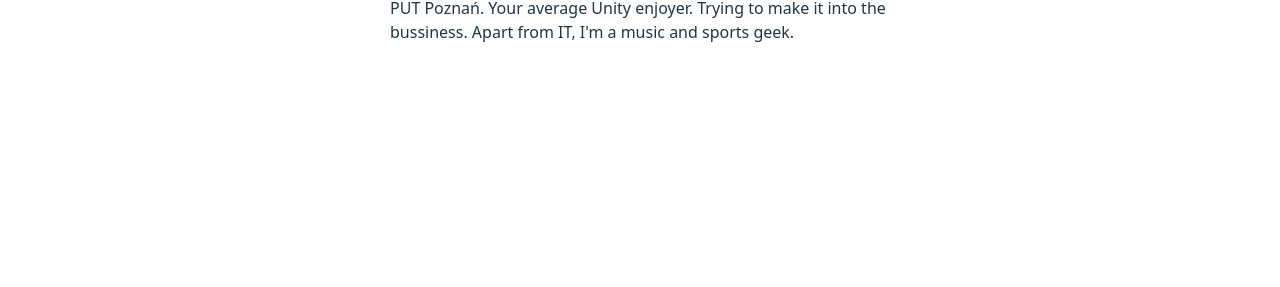
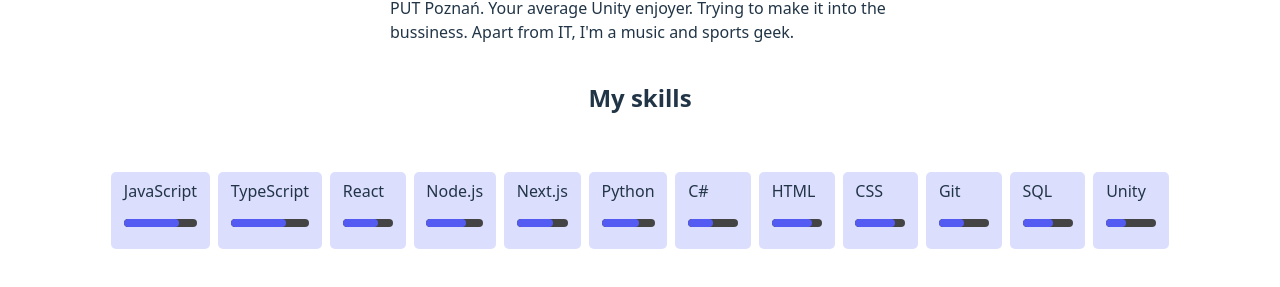
Before and after one commit to Witkovskyy/witkowski, a React (Vite) app: page /about in a window 1280 px wide. Shown: the part 213-500 px from the top of the page. Built offline with nearby package versions, Linux system fonts and the light colour scheme.

Commit message:
Added skills section
Added skill section with new design and skillbars

Changed design of most of clickable stuff like portfolio projects and social links

```diff
--- a/src/index.css
+++ b/src/index.css
@@ -5,7 +5,7 @@
 
   color-scheme: light dark;
   color: rgba(255, 255, 255, 0.87);
-  background-color: rgb(32, 31, 31);
+  background-color: #0D1117;
 
 
   font-synthesis: none;
--- a/src/styles/About.module.css
+++ b/src/styles/About.module.css
@@ -1,14 +1,40 @@
-.paragraph{
+.paragraph {
     max-width: 500px;
 }
-.contentContainer{
+
+.contentContainer {
     display: flex;
     flex-direction: column;
     justify-content: center;
     align-items: center;
 }
+
+.subheading {
+    margin-top: 2rem;
+    font-size: 1.5rem;
+}
+
+.skillsList {
+    list-style: none;
+    display: flex;
+    justify-content: center;
+    flex-wrap: wrap;
+    gap: 0.5rem;
+    padding: 20px;
+}
+
+.skillItem {
+    background: rgba(83, 91, 242, 0.2);
+    padding: 0.4rem 0.8rem;
+    border-radius: 5px;
+    font-weight: 500;
+    min-width: 50px;
+}
+
 @media (max-width: 600px) {
-    p, h1 {
+
+    p,
+    h1 {
         margin: 30px;
         margin-bottom: 0;
     }
--- a/src/styles/Contact.module.css
+++ b/src/styles/Contact.module.css
@@ -10,14 +10,21 @@
     flex-direction: row;
 }
 .socialLinks{
-    display: block;
+    display: flex;
+    align-items: center;
+    justify-content: center;
     padding: 16px;
-    border: 1px solid #ddd;
+    min-height: 40px;
+    /* border: 1px solid #ddd; */
     border-radius: 10px;
-    background-color: #515151;
+    /* background-color: #515151; */
     text-decoration: none;
     color: #222;
     transition: box-shadow 0.3s ease;
+    background: rgba(83, 91, 242, 0.2);
+    padding: 0.2rem 0.4rem;
+    border-radius: 10px;
+    font-weight: 500;
 }
 .socialLinks:hover{
     box-shadow: 0 6px 12px rgba(204, 203, 203, 0.1);
--- a/src/styles/Portfolio.module.css
+++ b/src/styles/Portfolio.module.css
@@ -1,15 +1,27 @@
-.contentContainer{
+.contentContainer {
     display: flex;
     flex-direction: column;
     justify-content: center;
     align-items: center;
 }
+
 .portfolioHeader {
     font-size: 2rem;
 }
-.cv_container{
+
+.cv_container {
     display: flex;
     flex-direction: column;
     justify-content: center;
     align-items: center;
 }
+
+.cvlink {
+    background: rgba(83, 91, 242, 0.2);
+    padding: 0.4rem 0.8rem;
+    border-radius: 5px;
+    font-weight: 500;
+    min-width: 50px;
+    display: flex;
+    justify-content: center;
+}
--- a/src/styles/Repos.module.css
+++ b/src/styles/Repos.module.css
@@ -13,35 +13,41 @@
   flex-direction: column;
   flex: 0 0 250px;
   list-style: none;
-  border: 6px solid rgb(51, 53, 65);
-  border-radius: 10px;
   min-height: 40px;
   justify-content: center;
-  padding: 0.5px;
+  background: rgba(83, 91, 242, 0.2);
+  padding: 0.2rem 0.4rem;
+  border-radius: 10px;
+  font-weight: 500;
 }
-.listItem{
+
+.listItem {
   display: flex;
   flex-direction: column;
   justify-content: center;
   align-items: center;
   margin: 0;
-    padding: 0;
+  padding: 2px;
 }
-.itemName{
+
+.itemName {
   font-size: 1.1rem;
-  margin: 0 0 2 0 ;
+  margin: 0 0 2 0;
 }
-.itemDescription{
+
+.itemDescription {
   text-align: center;
   margin-top: 5px;
   margin-bottom: 1px;
   font-size: 0.9rem;
 }
-.repoContainerParent{
+
+.repoContainerParent {
   width: 100%;
   display: flex;
   justify-content: center;
 }
+
 @media (max-width: 600px) {
   .listparent {
     grid-template-columns: 1fr;
--- /dev/null
+++ b/src/styles/SkillBar.module.css
@@ -0,0 +1,15 @@
+.barContainer {
+  margin: 1rem 0;
+}
+.barBackground {
+  width: 100%;
+  height: 8px;
+  background: #444;
+  border-radius: 4px;
+  overflow: hidden;
+}
+.barFill {
+  height: 100%;
+  background: #535bf2;
+  border-radius: 4px;
+}
--- a/src/subpages/About.jsx
+++ b/src/subpages/About.jsx
@@ -1,13 +1,43 @@
+import React from "react";
 import styles from "../styles/About.module.css";
 import { motion } from "framer-motion";
+import SkillBar from "../utils/SkillBar";
+import { iframe } from "framer-motion/client";
 
 const variants = {
   initial: { x: "-100vw", opacity: 0 },
   animate: { x: 0, opacity: 1 },
   exit: { x: "100vw", opacity: 0 },
 };
+const container = {
+  hidden: { opacity: 0 },
+  show: {
+    opacity: 1,
+    transition: { delayChildren: 1, staggerChildren: 0.2 }
+  }
+};
+const item = {
+  hidden: { y: 20, opacity: 0 },
+  show: { y: 0, opacity: 1 }
+};
 
 export default function About() {
+
+  const skills = [
+    { id: 1, name: "JavaScript", percent: 75 },
+    { id: 2, name: "TypeScript", percent: 70 },
+    { id: 3, name: "React", percent: 70 },
+    { id: 4, name: "Node.js", percent: 70 },
+    { id: 5, name: "Next.js", percent: 70 },
+    { id: 6, name: "Python", percent: 70 },
+    { id: 7, name: "C#", percent: 50 },
+    { id: 8, name: "HTML", percent: 80 },
+    { id: 9, name: "CSS", percent: 80 },
+    { id: 10, name: "Git", percent: 50 },
+    { id: 11, name: "SQL", percent: 60 },
+    { id: 12, name: "Unity", percent: 40 },
+  ];
+
   return (
     <motion.div
       variants={variants}
@@ -20,14 +50,35 @@
 
       <h1>Hi, it's great to see you here!</h1>
       <motion.p
-      initial={{ scale: 0 }}
-      animate={{ scale: 1 }}
-      transition={{delay: 0.5, duration: 1}}
-      className={styles.paragraph}>
+        initial={{ scale: 0 }}
+        animate={{ scale: 1 }}
+        transition={{ delay: 0.5, duration: 0.7 }}
+        className={styles.paragraph}>
         My name is Łukasz. I'm currently stydying computer science at PUT Poznań.
         Your average Unity enjoyer. Trying to make it into the bussiness.
         Apart from IT, I'm a music and sports geek.
       </motion.p>
+
+
+      <h2>My skills</h2>
+
+      <motion.ul
+        className={styles.skillsList}
+        variants={container}
+        initial="hidden"
+        animate="show"
+      >
+        {skills.map((skill) => (
+          <motion.li key={skill.id} variants={item} className={styles.skillItem}>
+            {skill.name}
+            <SkillBar percent={skill.percent} />
+          </motion.li>
+        ))}
+
+      </motion.ul>
+
+
+
     </motion.div>
   );
-  }
+}
--- a/src/subpages/Contactform.jsx
+++ b/src/subpages/Contactform.jsx
@@ -47,7 +47,7 @@
         <motion.div
             initial={{ scale: 0 }}
             animate={{ scale: 1 }}
-            transition={{ delay: 0.5, duration: 1 }}
+            transition={{ delay: 0.5, duration: 0.7 }}
             className={styles.contact_div}
             >
             <form className={styles.contact_form} onSubmit={handleSubmit} >
--- a/src/subpages/Portfolio.jsx
+++ b/src/subpages/Portfolio.jsx
@@ -32,12 +32,14 @@
           href="/Łukasz Witkowski CV - English.pdf"
           target="_blank"
           rel="noopener noreferrer"
+          className={styles.cvlink}
         >
           English</a>
         <a
           href="/Lukasz_Witkowski_CV_24_04_2025.pdf"
           target="_blank"
           rel="noopener noreferrer"
+          className={styles.cvlink}
         >
           Polish</a>
       </motion.div>
--- /dev/null
+++ b/src/utils/SkillBar.jsx
@@ -0,0 +1,18 @@
+import { motion } from 'framer-motion';
+import styles from '../styles/SkillBar.module.css';
+
+export default function SkillBar({ label, percent }) {
+    return (
+        <div className={styles.barContainer}>
+            <span>{label}</span>
+            <div className={styles.barBackground}>
+                <motion.div
+                    className={styles.barFill}
+                    initial={{ width: 0 }}
+                    animate={{ width: `${percent}%` }}
+                    transition={{ duration: 1 }}
+                />
+            </div>
+        </div>
+    );
+}
```
Lines whose indentation alone changed are shown as unchanged.
